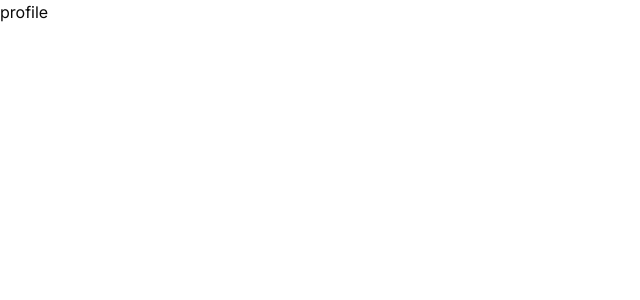
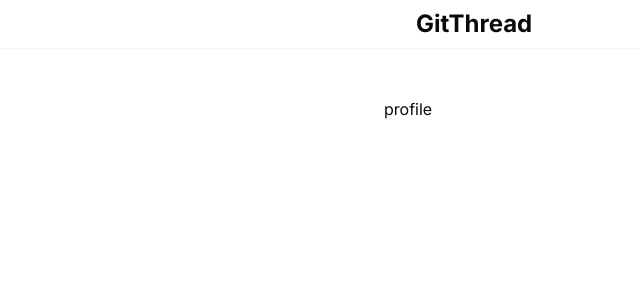
Before and after one commit to ToPin060/react-gitthread, a Next.js app: page /profile in a window 1280 px wide. Shown: the top 300 px of the page, without its empty margins (0-640 px from the left). Built offline with nearby package versions, Linux system fonts and the light colour scheme.

Commit message:
Feat: Implement application header

```diff
--- a/app/layout.tsx
+++ b/app/layout.tsx
@@ -3,6 +3,7 @@
 import "./globals.css";
 import { ThemeProvider } from "next-themes";
 import clsx from "clsx";
+import { Header } from "@/src/features/layout/Header";
 
 const inter = Inter({ subsets: ["latin"] });
 
@@ -17,9 +18,14 @@
   children: React.ReactNode;
 }>) {
   return (
-    <html lang="en">
-      <body className={clsx(inter.className, 'bg-background')}>
-        <ThemeProvider attribute="class" defaultTheme="system" enableSystem disableTransitionOnChange>{children}</ThemeProvider>
+    <html lang="en" className="h-full">
+      <body className={clsx(inter.className, 'bg-background h-full')}>
+        <ThemeProvider attribute="class" defaultTheme="system" enableSystem disableTransitionOnChange>
+          <div className="flex flex-col h-full">
+            <Header></Header>
+            <div className="flex-1 max-w-lg m-auto py-12 w-full">{children}</div>
+          </div>
+        </ThemeProvider>
       </body>
     </html>
   );
--- /dev/null
+++ b/src/features/layout/Header.tsx
@@ -0,0 +1,11 @@
+import React from 'react'
+
+export const Header = async () => {
+  return (
+    <header className='border-b border-b-accent'>
+        <div className='container flex items-center py-2 max-w-lg m-auto gap-1'>
+            <h2 className='text-2xl font-bold mr-auto'>GitThread</h2>
+        </div>
+    </header>
+  )
+}
```
